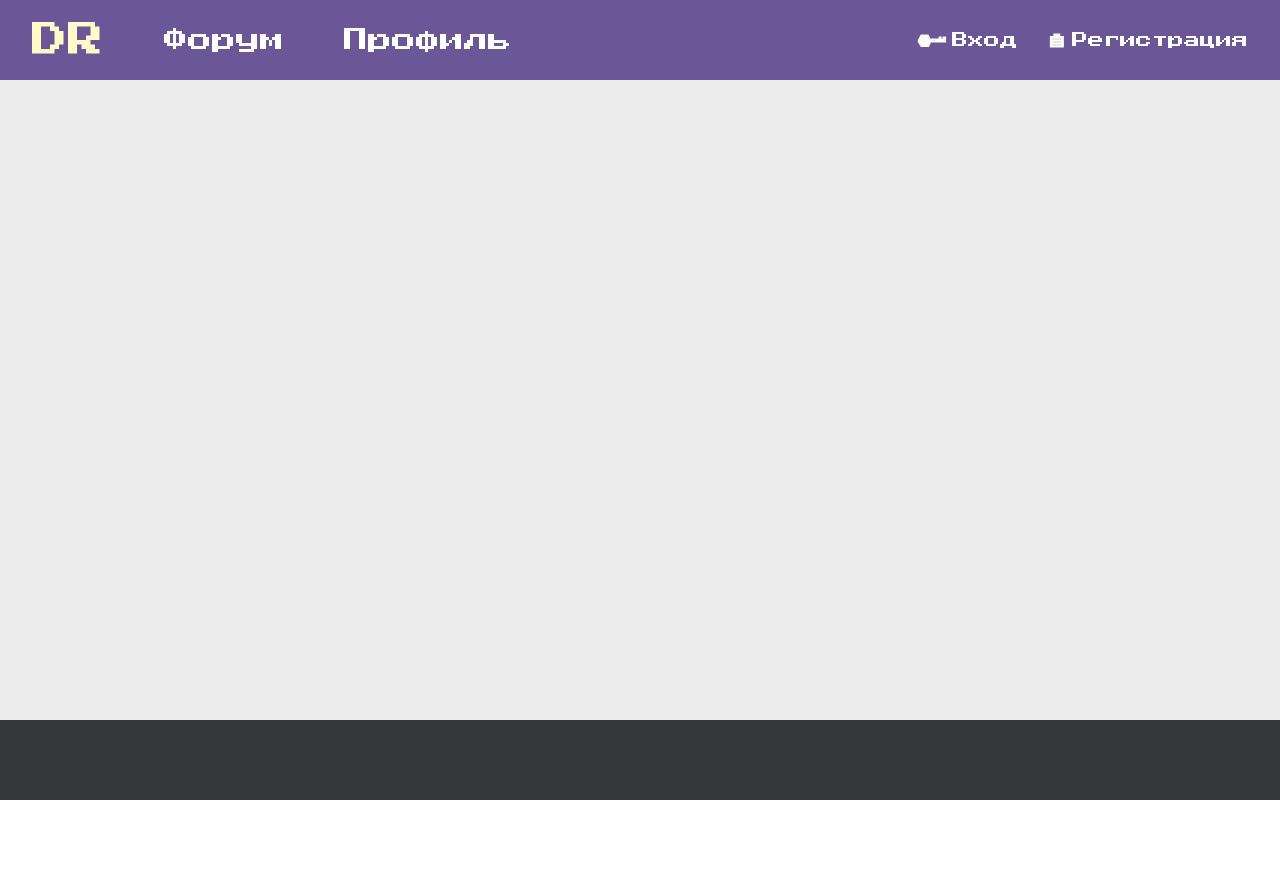
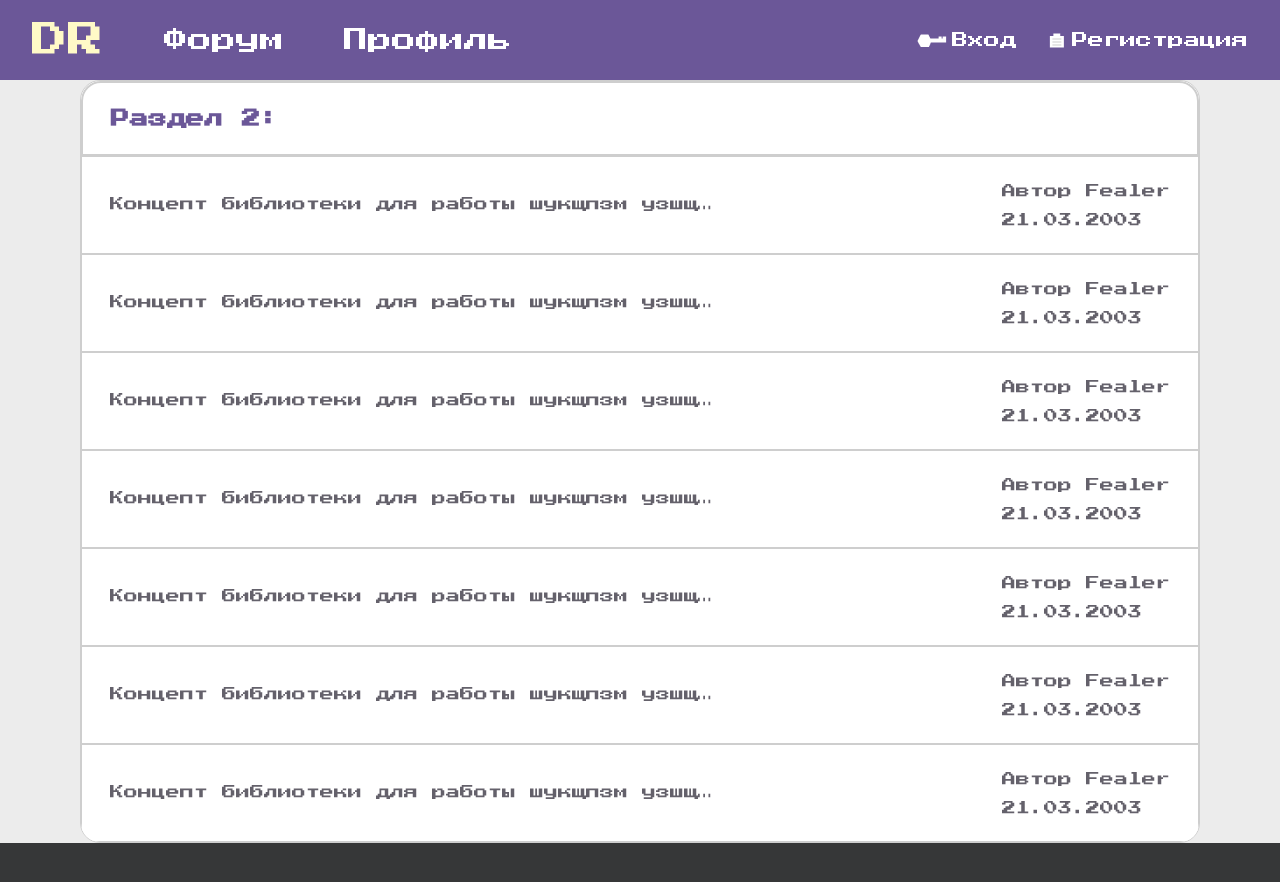
Before and after one commit to Fealerok/React-DevRooms, a React (Vite) app in the folder Frontend/: page /topics in a window 1280 px wide. Shown: the top 882 px of the page. Before the commit the page ends 800 px from the top, so only its background shows below. Built offline with nearby package versions, Linux system fonts and the light colour scheme.

Commit message:
Added topics page

```diff
--- a/Frontend/src/App.jsx
+++ b/Frontend/src/App.jsx
@@ -7,6 +7,7 @@ import LoginPage from "./pages/LoginPage";
 import ProfilePage from "./pages/ProfilePage";
 import { useContext, useEffect } from "react";
 import { AuthContext } from "./context/authContext";
+import TopicsPage from "./pages/TopicsPage";
 
 
 function App() {
@@ -28,6 +29,8 @@ function App() {
           <Route path="/auth" element={<LoginPage isLoginForm={true} />} />
           <Route path="/profile" element={<ProfilePage />}></Route>
           <Route path="/register" element={<LoginPage isLoginForm={false} />} />
+          <Route path="/topics" element={<TopicsPage />}></Route>
+
         </Routes>
 
       </div>
--- a/Frontend/src/components/TopicsHeader/index.module.scss
+++ b/Frontend/src/components/TopicsHeader/index.module.scss
@@ -1,6 +1,6 @@
 .topicsHeader{
     display: flex;
-    height: 10%;
+    height: 75px;
     width: 100%;
     background-color: white;
     border:2px solid rgb(206,206,206);
--- a/Frontend/src/components/TopicsItem/index.module.scss
+++ b/Frontend/src/components/TopicsItem/index.module.scss
@@ -3,7 +3,7 @@
     display: flex;
     justify-content: center;
     width: 100%;
-    height: 20%;
+    height: 98px;
     border:1px solid rgb(206,206,206);
     color:#64616B;
     font-size: 14px;
@@ -24,7 +24,7 @@
         display: flex;
         align-items: center;
         line-height: 1.1;
-        width: 50%;
+        width: 58%;
         height: 100%;
         p{
             overflow: hidden;
--- a/Frontend/src/pages/TopicsPage/index.jsx
+++ b/Frontend/src/pages/TopicsPage/index.jsx
@@ -9,7 +9,8 @@ function TopicsPage(){
         <div className={styles.topicsCard}>
 
          <TopicsHeader />
-            <div>
+            <div className={styles.topicsContainer}>
+                <TopicsItem />
                 <TopicsItem />
                 <TopicsItem />
                 <TopicsItem />
--- a/Frontend/src/pages/TopicsPage/index.module.scss
+++ b/Frontend/src/pages/TopicsPage/index.module.scss
@@ -7,5 +7,10 @@
     flex-direction: column;
     border-radius: 20px;
     overflow: hidden;
-
 }
+.topicsContainer{
+    overflow-y: scroll;
+}
+::-webkit-scrollbar{
+    width: 0;
+}
```
